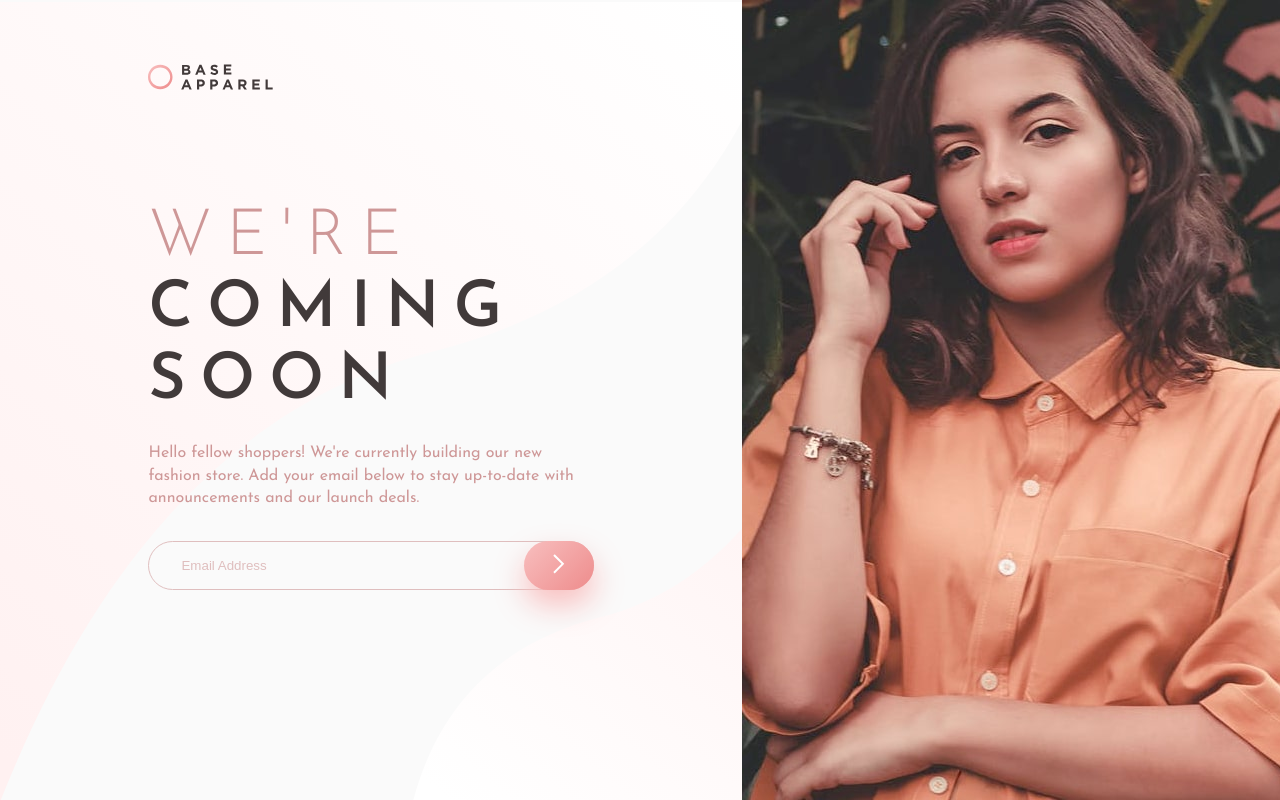
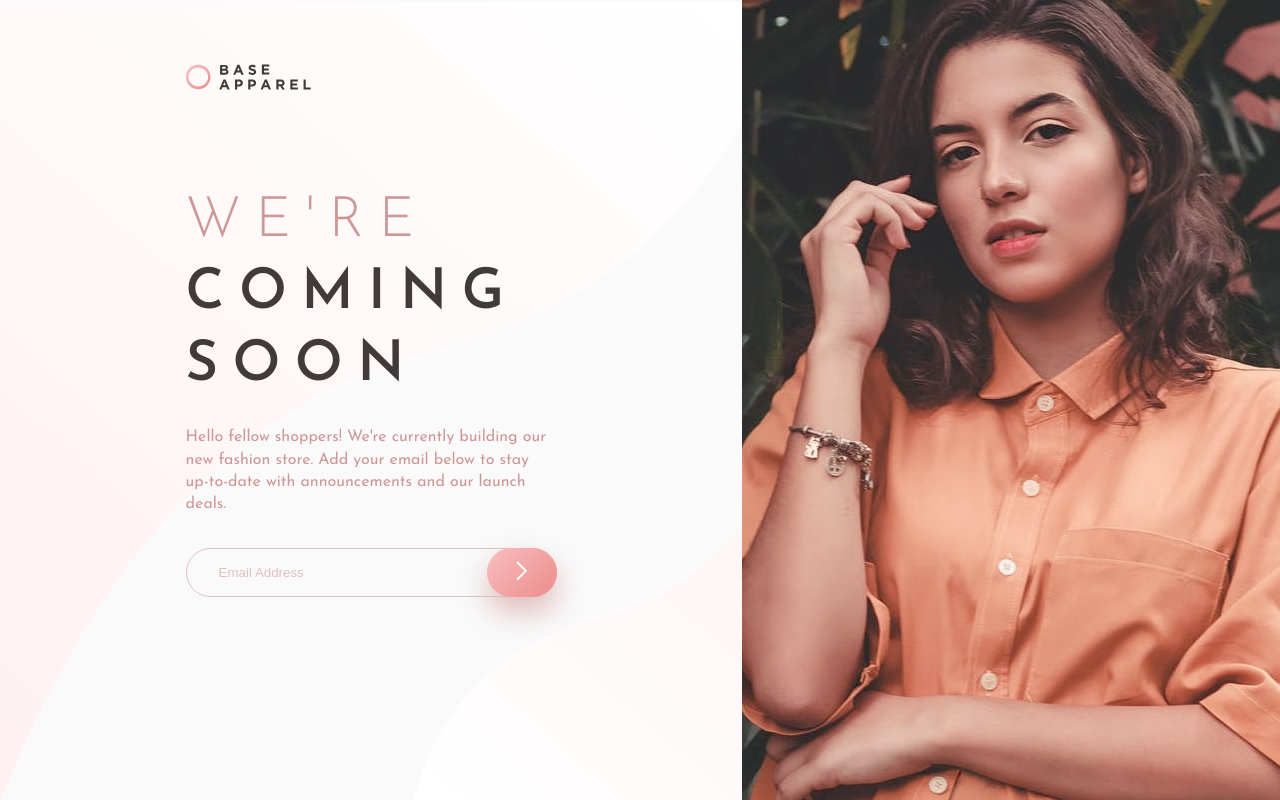
Before and after one commit to chriskorsak/base-apparel-coming-soon, a website: page dist/index.html in a window 1280 px wide. Drawn offline with Linux system fonts and the light colour scheme.

Commit message:
slight style tweaks

```diff
--- a/scss/main.scss
+++ b/scss/main.scss
@@ -30,6 +30,7 @@ main {
 header {
   padding: 2rem 0;
 }
+
 .logo {
   max-width: 125px;
 }
@@ -42,7 +43,7 @@ img#hero {
   width: 100%;
 }
 
-#coming-soon {
+div#text-area {
   padding: 4rem 0;
 }
 
@@ -69,6 +70,7 @@ p {
   padding: 1.5rem 0;
 }
 
+// email sign up form
 form#add-email {
   display: grid;
   grid-template-columns: repeat(9, 1fr);
@@ -84,7 +86,8 @@ form#add-email {
     color: $primaryColor;
     opacity: 0.6;
     font-weight: 400;
-    // outline-color: $secondaryColor;
+    outline-color: $primaryColor;
+    // outline-color: $secondaryColor; // add when there's a form error
     background-color: inherit;
     &::placeholder {
       color: $primaryColor;
@@ -93,6 +96,7 @@ form#add-email {
       opacity: 1;
     }
   }
+
   i.error-icon {
     position: absolute;
     top: 12px;
@@ -109,7 +113,8 @@ form#add-email {
     cursor: pointer;
     background: linear-gradient(135deg, hsl(0, 80%, 86%), hsl(0, 74%, 74%));
     border: none;
-    filter: drop-shadow(0px 15px 15px hsl(0, 80%, 86%));
+    filter: drop-shadow(0px 15px 15px lighten($primaryColor, 10%));
+    outline-color: $primaryColor;
   }
 }
 
@@ -135,14 +140,14 @@ form#add-email {
 
   #desktop-logo {
     display: block;
-    margin-bottom: 7rem;
+    margin-bottom: 6rem;
   }
   .container {
-    max-width: 60%;
+    max-width: 50%;
   }
 
   h1 {
-    font-size: 4rem;
+    font-size: 3.5rem;
     line-height: 4.5rem;
     letter-spacing: 0.9rem;
   }
@@ -157,7 +162,7 @@ form#add-email {
     grid-column: 2 / 3;
   }
 
-  article#coming-soon {
+  div#text-area {
     grid-row: 1 / 2;
     grid-column: 1 / 2;
     background-repeat: no-repeat;
```
Also changed, not shown: dist/css/main.css, dist/index.html, 1 other file.
